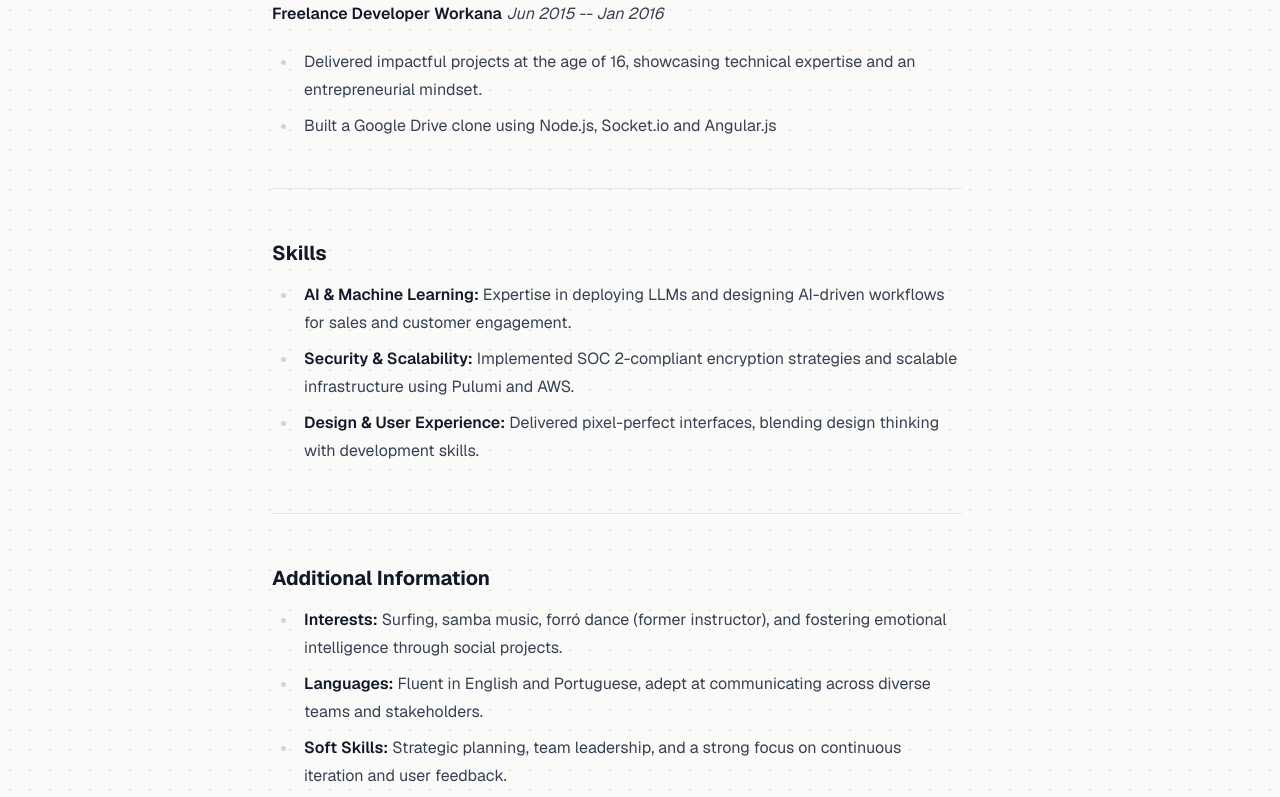
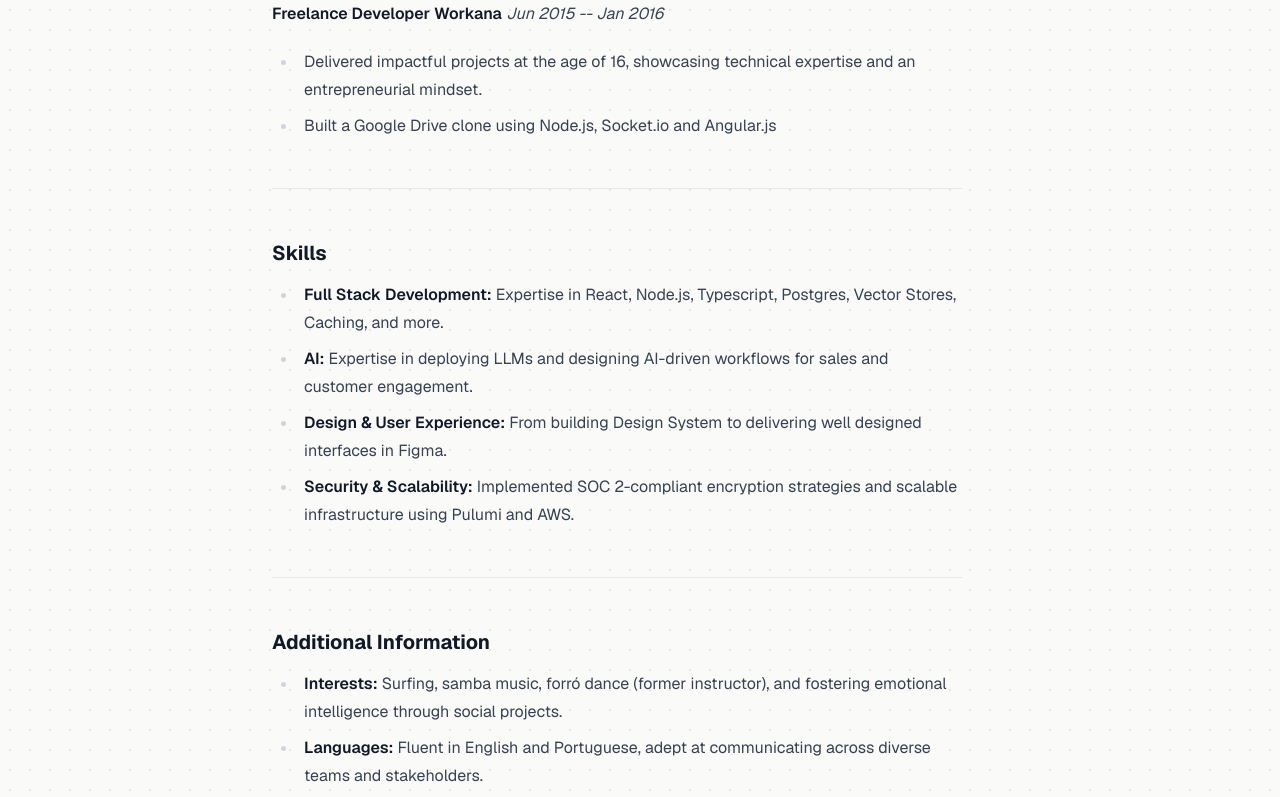
Before and after one commit to vinpac/blog, a Next.js app: page /about in a window 1280 px wide. Shown: the part 1640-2437 px from the top of the page. Built offline with nearby package versions, Linux system fonts and the light colour scheme.

Commit message:
feat: update print css on about page

```diff
--- a/src/app/about/layout.tsx
+++ b/src/app/about/layout.tsx
@@ -7,7 +7,7 @@ export default function AboutLayout({
 }) {
   return (
     <>
-      <Header className="mb-6" />
+      <Header className="print:mb-0 mb-6" />
 
       <article className="prose dark:prose-invert flex-1">{children}</article>
     </>
--- a/src/app/about/page.mdx
+++ b/src/app/about/page.mdx
@@ -53,6 +53,7 @@ _Aug 2016 -- Oct 2020_
 - Managed a team to scale Atados.com.br, from a single website to a SASS platform with over 50 clients.
 
 
+<div className="print:hidden">
 **Freelance Developer**
 **Workana**
 _Jun 2015 -- Jan 2016_
@@ -60,14 +61,16 @@ _Jun 2015 -- Jan 2016_
 - Delivered impactful projects at the age of 16, showcasing technical expertise and an entrepreneurial mindset.
 - Built a Google Drive clone using Node.js, Socket.io and Angular.js
 
+</div>
 ---
 
-
+<div className="break-before-page" />
 ### **Skills**
 
-- **AI & Machine Learning:** Expertise in deploying LLMs and designing AI-driven workflows for sales and customer engagement.
+- **Full Stack Development:** Expertise in React, Node.js, Typescript, Postgres, Vector Stores, Caching, and more.
+- **AI:** Expertise in deploying LLMs and designing AI-driven workflows for sales and customer engagement.
+- **Design & User Experience:** From building Design System to delivering well designed interfaces in Figma.
 - **Security & Scalability:** Implemented SOC 2-compliant encryption strategies and scalable infrastructure using Pulumi and AWS.
-- **Design & User Experience:** Delivered pixel-perfect interfaces, blending design thinking with development skills.
 
 ---
 
--- a/src/components/Footer.tsx
+++ b/src/components/Footer.tsx
@@ -6,7 +6,7 @@ export function Footer({ className }: { className?: string }) {
 
   return (
     <footer
-      className={` dark:text-gray-400 border-t border-gray-200 dark:border-gray-800 mt-24 pt-8 pb-16 ${className}`}
+      className={` dark:text-gray-400 border-t print:hidden border-gray-200 dark:border-gray-800 mt-24 pt-8 pb-16 ${className}`}
     >
       <div className="flex text-gray-400 items-center justify-between">
         <div className="text-sm">
--- a/src/components/Header.tsx
+++ b/src/components/Header.tsx
@@ -51,7 +51,7 @@ export function Header({ className }: { className?: string }) {
           </div>
           <Link
             href="/about"
-            className="text-sm px-3 py-1.5 rounded-md text-gray-700 hover:bg-gray-100 dark:text-gray-200 dark:hover:bg-gray-800 transition-colors"
+            className="text-sm px-3 py-1.5 rounded-md text-gray-700 hover:bg-gray-100 dark:text-gray-200 dark:hover:bg-gray-800 transition-colors print:hidden"
           >
             <span>About </span>
             <span className="hidden sm:inline">Me</span>
--- a/src/components/ThemeToggle.tsx
+++ b/src/components/ThemeToggle.tsx
@@ -18,7 +18,7 @@ export function ThemeToggle() {
   return (
     <button
       onClick={() => setTheme(theme === "dark" ? "light" : "dark")}
-      className="rounded-lg p-2 text-gray-700 hover:bg-gray-100 dark:text-gray-200 dark:hover:bg-gray-800 transition-colors"
+      className="rounded-lg p-2 text-gray-700 print:hidden hover:bg-gray-100 dark:text-gray-200 dark:hover:bg-gray-800 transition-colors"
       aria-label="Toggle theme"
     >
       {theme === "dark" ? (
```
